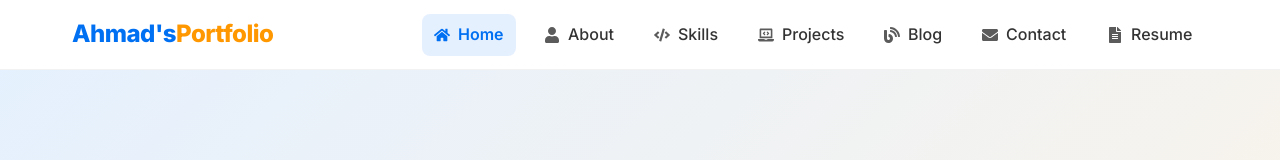
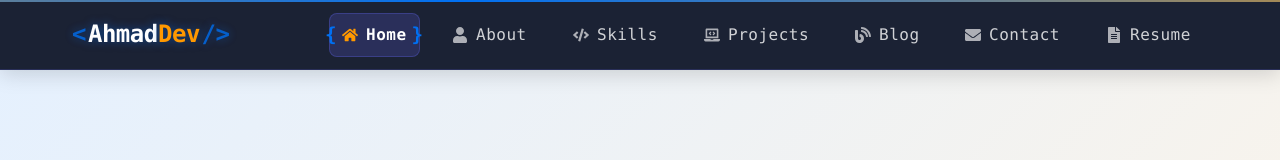
Before and after one commit to ahmadwaqar17/PortFolio, a React (Vite) app: page / in a window 1280 px wide. Shown: the top 160 px of the page. Built offline with nearby package versions, Linux system fonts and the light colour scheme.

Commit message:
Update navbar with modern software engineer aesthetic

```diff
--- a/src/components/layout/Header.tsx
+++ b/src/components/layout/Header.tsx
@@ -11,14 +11,31 @@ const HeaderContainer = styled(motion.header)`
   left: 0;
   width: 100%;
   height: var(--header-height);
-  background-color: var(--card-bg);
+  background-color: rgba(15, 23, 42, 0.95); /* Dark tech-inspired background */
   backdrop-filter: blur(10px);
   -webkit-backdrop-filter: blur(10px);
-  box-shadow: var(--box-shadow);
+  box-shadow: 0 4px 20px rgba(0, 0, 0, 0.15);
   z-index: 1000;
   transition: all 0.3s cubic-bezier(0.4, 0, 0.2, 1);
-  border-bottom: 1px solid rgba(0, 0, 0, 0.05);
+  border-bottom: 1px solid rgba(99, 102, 241, 0.2); /* Subtle tech accent border */
   will-change: transform, background-color, box-shadow;
+
+  &:before {
+    content: '';
+    position: absolute;
+    top: 0;
+    left: 0;
+    right: 0;
+    height: 2px;
+    background: linear-gradient(90deg, var(--primary-color), var(--accent-color), var(--primary-color));
+    background-size: 200% 100%;
+    animation: gradientFlow 8s linear infinite;
+  }
+
+  @keyframes gradientFlow {
+    0% { background-position: 0% 0; }
+    100% { background-position: 200% 0; }
+  }
 `;
 
 const HeaderContent = styled.div`
@@ -38,13 +55,29 @@ const HeaderContent = styled.div`
 const Logo = styled(motion(Link))`
   font-size: 1.5rem;
   font-weight: 800;
-  color: var(--primary-color);
+  color: #ffffff;
   display: flex;
   align-items: center;
   letter-spacing: -0.5px;
   position: relative;
   padding: 0.5rem 0;
   will-change: transform;
+  font-family: 'Consolas', monospace;
+  text-shadow: 0 0 10px rgba(0, 112, 243, 0.5);
+
+  &:before {
+    content: '<';
+    color: var(--primary-color);
+    margin-right: 2px;
+    opacity: 0.8;
+  }
+
+  &:after {
+    content: '/>';
+    color: var(--primary-color);
+    margin-left: 2px;
+    opacity: 0.8;
+  }
 
   span {
     color: var(--accent-color);
@@ -53,8 +86,16 @@ const Logo = styled(motion(Link))`
     will-change: transform;
   }
 
-  &:hover span {
-    animation: pulse 1s cubic-bezier(0.4, 0, 0.2, 1) infinite;
+  &:hover {
+    color: #ffffff;
+
+    &:before, &:after {
+      opacity: 1;
+    }
+
+    span {
+      animation: typing 1.2s steps(10) infinite;
+    }
   }
 
   &:focus-visible {
@@ -63,17 +104,34 @@ const Logo = styled(motion(Link))`
     border-radius: 4px;
   }
 
-  @keyframes pulse {
-    0% { transform: scale(1); }
-    50% { transform: scale(1.05); }
-    100% { transform: scale(1); }
+  @keyframes typing {
+    0% { border-right: 2px solid transparent; }
+    50% { border-right: 2px solid var(--accent-color); }
+    100% { border-right: 2px solid transparent; }
   }
 `;
 
 const NavMenu = styled(motion.nav)<{ isOpen: boolean }>`
   display: flex;
   align-items: center;
-  gap: 0.5rem;
+  gap: 0.75rem;
+  position: relative;
+
+  &:after {
+    content: '';
+    position: absolute;
+    bottom: -10px;
+    left: 0;
+    width: 100%;
+    height: 1px;
+    background: linear-gradient(90deg, transparent, rgba(99, 102, 241, 0.2), transparent);
+    opacity: 0;
+    transition: opacity 0.3s ease;
+  }
+
+  &:hover:after {
+    opacity: 1;
+  }
 
   ${media.down('lg')} {
     position: fixed;
@@ -81,22 +139,27 @@ const NavMenu = styled(motion.nav)<{ isOpen: boolean }>`
     right: ${({ isOpen }) => (isOpen ? '0' : '-100%')};
     width: 280px;
     height: calc(100vh - var(--header-height));
-    background-color: var(--card-bg);
-    box-shadow: var(--box-shadow);
+    background-color: rgba(15, 23, 42, 0.98);
+    box-shadow: -5px 0 20px rgba(0, 0, 0, 0.2);
     flex-direction: column;
     align-items: flex-start;
     padding: 2rem;
     transition: right 0.3s cubic-bezier(0.4, 0, 0.2, 1);
     overflow-y: auto;
-    border-left: 1px solid rgba(0, 0, 0, 0.05);
+    border-left: 1px solid rgba(99, 102, 241, 0.2);
     z-index: 1000;
     will-change: right;
     overscroll-behavior: contain; /* Prevents scroll chaining */
+
+    &:after {
+      display: none;
+    }
   }
 `;
 
 const NavItem = styled(motion.div)<{ active: boolean }>`
   margin: 0 0.25rem;
+  position: relative;
 
   ${media.down('lg')} {
     margin: 0.75rem 0;
@@ -104,7 +167,7 @@ const NavItem = styled(motion.div)<{ active: boolean }>`
   }
 
   a {
-    color: ${({ active }) => (active ? 'var(--primary-color)' : 'var(--text-color)')};
+    color: ${({ active }) => (active ? '#ffffff' : 'rgba(255, 255, 255, 0.8)')};
     font-weight: ${({ active }) => (active ? '600' : '500')};
     position: relative;
     display: flex;
@@ -113,22 +176,57 @@ const NavItem = styled(motion.div)<{ active: boolean }>`
     padding: 0.5rem 0.75rem;
     border-radius: var(--border-radius);
     transition: all 0.2s ease;
-    background-color: ${({ active }) => (active ? 'rgba(0, 112, 243, 0.1)' : 'transparent')};
+    background-color: ${({ active }) => (active ? 'rgba(99, 102, 241, 0.2)' : 'transparent')};
     will-change: transform, color, background-color;
+    font-family: 'Consolas', monospace;
+    letter-spacing: 0.5px;
+    border: 1px solid ${({ active }) => (active ? 'rgba(99, 102, 241, 0.3)' : 'transparent')};
+
+    &:before {
+      content: '{';
+      position: absolute;
+      left: -5px;
+      top: 50%;
+      transform: translateY(-50%);
+      color: ${({ active }) => (active ? 'var(--primary-color)' : 'transparent')};
+      opacity: ${({ active }) => (active ? '1' : '0')};
+      transition: all 0.2s ease;
+      font-size: 1.2rem;
+    }
+
+    &:after {
+      content: '}';
+      position: absolute;
+      right: -5px;
+      top: 50%;
+      transform: translateY(-50%);
+      color: ${({ active }) => (active ? 'var(--primary-color)' : 'transparent')};
+      opacity: ${({ active }) => (active ? '1' : '0')};
+      transition: all 0.2s ease;
+      font-size: 1.2rem;
+    }
 
     svg {
       font-size: 1rem;
       opacity: ${({ active }) => (active ? '1' : '0.8')};
       transition: opacity 0.2s ease;
+      color: ${({ active }) => (active ? 'var(--accent-color)' : 'rgba(255, 255, 255, 0.8)')};
     }
 
     &:hover {
-      color: var(--primary-color);
-      background-color: rgba(0, 112, 243, 0.05);
+      color: #ffffff;
+      background-color: rgba(99, 102, 241, 0.15);
       transform: translateY(-2px);
+      border-color: rgba(99, 102, 241, 0.2);
+
+      &:before, &:after {
+        opacity: 0.8;
+        color: var(--primary-color);
+      }
 
       svg {
         opacity: 1;
+        color: var(--accent-color);
       }
     }
 
@@ -142,9 +240,15 @@ const NavItem = styled(motion.div)<{ active: boolean }>`
       border-radius: var(--border-radius);
       width: 100%;
       justify-content: flex-start;
+      color: rgba(255, 255, 255, 0.8);
+
+      &:before, &:after {
+        display: none;
+      }
 
       &:hover {
         transform: translateX(5px);
+        background-color: rgba(99, 102, 241, 0.15);
       }
     }
   }
@@ -152,22 +256,23 @@ const NavItem = styled(motion.div)<{ active: boolean }>`
 
 const MobileMenuButton = styled(motion.button)`
   display: none; /* Hidden by default */
-  background: none;
-  border: none;
+  background: rgba(99, 102, 241, 0.1);
+  border: 1px solid rgba(99, 102, 241, 0.2);
   font-size: 1.25rem;
-  color: var(--text-color);
+  color: #ffffff;
   cursor: pointer;
   width: 40px;
   height: 40px;
-  border-radius: 50%;
+  border-radius: 8px;
   align-items: center;
   justify-content: center;
   transition: all 0.2s ease;
   will-change: transform, background-color, color;
 
   &:hover {
-    background-color: rgba(0, 0, 0, 0.05);
-    color: var(--primary-color);
+    background-color: rgba(99, 102, 241, 0.2);
+    color: var(--accent-color);
+    box-shadow: 0 0 15px rgba(99, 102, 241, 0.3);
   }
 
   &:focus-visible {
@@ -240,8 +345,8 @@ const Header = () => {
       transition={{ type: 'spring', stiffness: 300, damping: 30, duration: 0.3 }}
       layout
       style={{
-        backgroundColor: scrolled ? 'rgba(255, 255, 255, 0.98)' : 'rgba(255, 255, 255, 0.9)',
-        boxShadow: scrolled ? '0 2px 10px rgba(0, 0, 0, 0.08)' : 'none',
+        backgroundColor: scrolled ? 'rgba(15, 23, 42, 0.98)' : 'rgba(15, 23, 42, 0.95)',
+        boxShadow: scrolled ? '0 4px 20px rgba(0, 0, 0, 0.2)' : '0 4px 20px rgba(0, 0, 0, 0.15)',
       }}
     >
       <HeaderContent>
@@ -251,7 +356,7 @@ const Header = () => {
           whileTap={{ scale: 0.97 }}
           aria-label="Home"
         >
-          Ahmad's <span>Portfolio</span>
+Ahmad<span>Dev</span>
         </Logo>
 
         <MobileMenuButton
```
